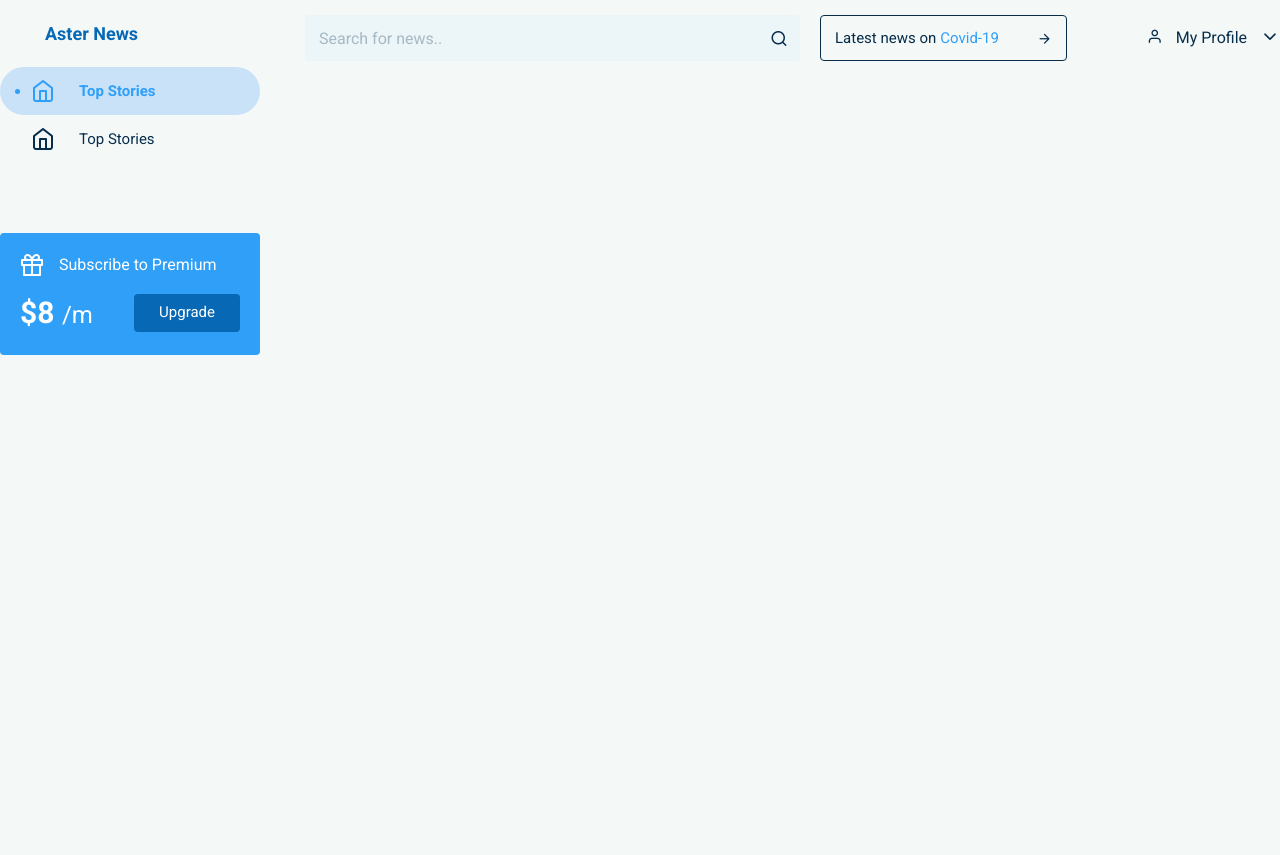
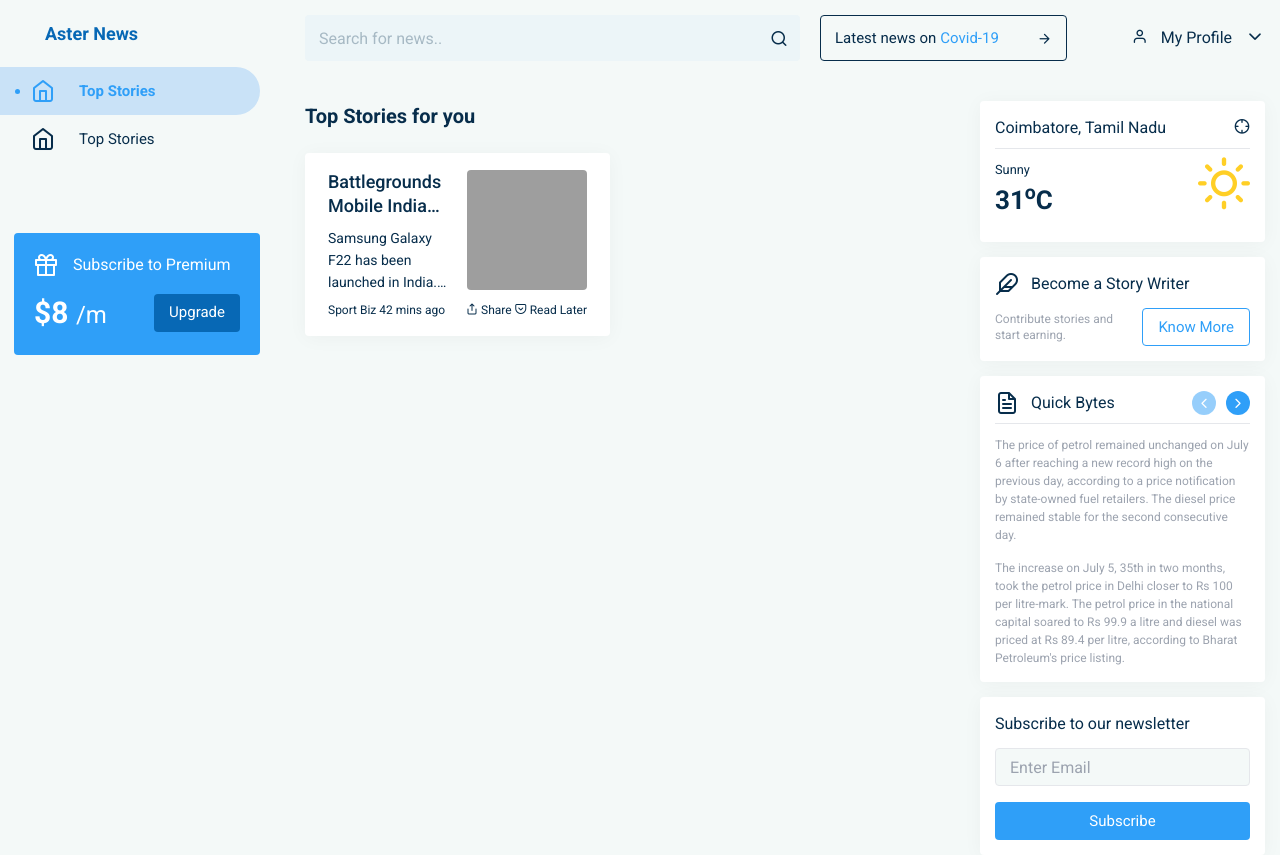
Before and after one commit to Khudaverdi27/news-project, a website built with Vite: page index.html in a window 1280 px wide. Before the commit the page ends 800 px from the top, so only its background shows below. Built offline with nearby package versions, Linux system fonts and the light colour scheme; grey boxes are pictures that could not be loaded; files whose address does not match are found by name; a web font is replaced by a local one.

Commit message:
riht layout ready

```diff
--- a/index.html
+++ b/index.html
@@ -9,7 +9,7 @@
 </head>
 
 <body>
-  <main class="layout container">
+  <main class="layout">
     <aside class="layout-left">
       <a href="index.html" class="flex py-[20px] px-[30px] items-center space-x-[15px]">
         <img src="./src/assets/img/logo.png" alt="">
@@ -25,7 +25,7 @@
           <span>Top Stories</span>
         </a>
       </nav>
-      <div class="bg-skyBlue text-white mt-[70px] p-[20px] rounded-[4px]">
+      <div class="bg-skyBlue text-white mt-[70px] p-[20px] rounded-[4px] ml-[14px]">
         <div class="flex items-center mb-[13px]">
           <i class="icon icon-gift1 text-[24px] mr-[15px]"></i>
           <span>Subscribe to Premium</span>
@@ -38,7 +38,7 @@
     </aside>
 
     <div class="layout-main">
-      <header class="flex items-center justify-between pt-[15px] ">
+      <header class="flex items-center justify-between pt-[15px] mb-[40px]">
         <div class="flex items-center flex-1 space-x-[20px]">
           <div class="bg-[#ECF5F8] w-[495px] shrink-0 flex items-center rounded-theme">
             <input type="text" class="h-[46px] px-[14px] bg-transparent w-full placeholder:text-[rgba(7,_45,_75,_0.30)]"
@@ -52,8 +52,9 @@
             <i class="icon icon-arrow-right1 ml-[38px]"></i>
           </a>
         </div>
-        <div class="shrink-0 relative group">
-          <div class="relative flex items-center space-x-[13px] cursor-pointer">
+        <div class="shrink-0 relative group" x-data="{ open: false }">
+          <div class="relative flex items-center space-x-[13px] cursor-pointer" @click.outside="open= false"
+            @click=" open=! open">
             <span>
               <i class="icon icon-user1"></i>
             </span>
@@ -62,8 +63,7 @@
               <i class="icon icon-chevron-down1"></i>
             </span>
           </div>
-          <div
-            class="absolute group-hover:visible group-hover:opacity-100  group-hover: top-full z-50 right-0 w-[190px]  opacity-0 invisible transition-all">
+          <div :class="{'dropdown-menu': true, 'dropdown-menu--open': open}">
             <div class="mt-[15px] divide-y bg-white  border border-gray-300 rounded-theme">
               <a href="#" class="p-[8px] block">Logout</a>
               <a href="#" class="p-[8px] block">Logout</a>
@@ -76,10 +76,116 @@
       </header>
       <div class="layout-page">
         <div class="layout-content">
+          <div>
+            <h3 class="head-2 mb-[22px]">Top Stories for you</h3>
+            <div class="grid grid-cols-2 gap-[20px]">
+              <article class="bg-white shadow-theme py-[17px] px-[23px] rounded-theme">
+                <div class="flex space-x-[20px]">
+                  <div>
+                    <h5 class="head-3 line-clamp-2 mb-[9px]">Battlegrounds Mobile India iOS release date</h5>
+                    <p class="text-[14px] leading-[22px] line-clamp-3">Samsung Galaxy F22 has been launched in India.
+                      The new
+                      smartphone has been priced in the
+                      mid-range
+                      segment. The new smartphone is powered by a MediaTek chipset and features a high refresh rate
+                      AMOLED
+                      display.</p>
+                  </div>
+                  <div>
+                    <figure class="w-[120px] h-[120px] rounded-theme overflow-hidden">
+                      <img class="w-full h-full object-cover"
+                        src="https://all-api.bitcode.az/uploads/photos/author/photo-9.jpeg" alt="">
+                    </figure>
+                  </div>
+                </div>
+                <div class="flex items-center justify-between text-[12px] pt-[8px]">
+                  <div>
+                    <span>Sport Biz</span>
+                    <span>42 mins ago</span>
+                  </div>
 
+                  <div>
+                    <a href="#">
+                      <i class="icon icon-share1"></i>
+                      <span>Share</span>
+                    </a>
+                    <a href="#">
+                      <i class="icon icon-pocket"></i>
+                      <span>Read Later</span>
+                    </a>
+                  </div>
+                </div>
+              </article>
+
+            </div>
+          </div>
         </div>
-        <aside class="layout-right">
+        <aside class="layout-right space-y-[15px]">
+          <div class="card">
+            <div class="flex items-center justify-between border-b border-gray-200 pb-2">
+              <h5>Coimbatore, Tamil Nadu</h5>
+              <span>
+                <i class="ico icon-crosshair"></i>
+              </span>
+            </div>
+            <div class="flex items-center justify-between">
+              <div>
+                <small>Sunny</small>
+                <p class="text-[26px] font-bold">31<sup>o</sup>C</p>
+              </div>
+              <div class="text-[52px] text-[#FFCF26]">
+                <i class="icon icon-sun"></i>
+              </div>
+            </div>
 
+          </div>
+
+          <div class="card">
+            <div class="flex items-center space-x-[12px] mb-[12px]">
+              <i class="icon icon-feather text-[24px]"></i>
+              <h5>Become a Story Writer</h5>
+            </div>
+            <div class="flex items-center justify-between space-x-[25px]">
+              <p class="text-xs text-gray-400">Contribute stories and start earning.</p>
+              <button class="btn btn--lg shrink-0 btn--outline-skyBlack btn--rounded">Know More</button>
+            </div>
+          </div>
+
+          <div class="card">
+            <div class="flex justify-between items-center mb-[12px]  border-b border-gray-200 pb-2">
+              <div class="flex items-center space-x-[12px]">
+                <i class="icon icon-file-text1 text-[24px]"></i>
+                <h5>Quick Bytes</h5>
+              </div>
+              <div class="flex items-center space-x-[10px]">
+                <button disabled
+                  class="w-[24px] h-[24px] bg-skyBlue text-white rounded-full flex items-center justify-center disabled:opacity-50"
+                  type="button">
+                  <i class="icon icon-chevron-left1"></i>
+                </button>
+                <button class="w-[24px] h-[24px] bg-skyBlue text-white rounded-full flex items-center justify-center"
+                  type="button">
+                  <i class="icon icon-chevron-right1"></i>
+                </button>
+              </div>
+            </div>
+            <div class="text-[12px] text-gray-400 space-y-[15px]">
+              <p>The price of petrol remained unchanged on July 6 after reaching a new record high on the previous day,
+                according to a price notification by state-owned fuel retailers. The diesel price remained stable for
+                the second consecutive day.</p>
+              <p>The increase on July 5, 35th in two months, took the petrol price in Delhi closer to Rs 100 per
+                litre-mark. The petrol price in the national capital soared to Rs 99.9 a litre and diesel was priced at
+                Rs 89.4 per litre, according to Bharat Petroleum's price listing.</p>
+            </div>
+          </div>
+          <div class="card">
+            <h5 class="mb-[12px]">Subscribe to our newsletter</h5>
+            <div class='flex flex-col space-y-[16px]'>
+              <input type="text" class="border border-gray-200 h-[38px] px-[14px] rounded-theme bg-[#F4F9F8]"
+                placeholder="Enter Email">
+              <button class="btn btn--lg btn--sky-blue btn--rounded">Subscribe</button>
+            </div>
+          </div>
         </aside>
       </div>
     </div>
--- a/package.json
+++ b/package.json
@@ -13,5 +13,8 @@
     "postcss": "^8.4.32",
     "tailwindcss": "^3.3.6",
     "vite": "^5.0.0"
+  },
+  "dependencies": {
+    "alpinejs": "^3.13.3"
   }
 }
--- a/src/assets/css/helper.css
+++ b/src/assets/css/helper.css
@@ -1,6 +1,6 @@
 /* === Buttons === */
 .btn {
-    @apply h-[32px] px-[25px] inline-flex items-center justify-center text-[15px]
+    @apply h-[32px] px-[15px] inline-flex items-center justify-center text-[15px]
 }
 
 .btn--lg {
@@ -26,3 +26,35 @@
 .btn--outline-amberBlack {
     @apply border-[0.2px] border-amberBlack
 }
+
+.btn--outline-skyBlack {
+    @apply border-[0.2px] border-skyBlue text-skyBlue
+}
+
+.dropdown-menu {
+    @apply absolute right-0 z-50 transition-all w-[190px] top-0 opacity-0 invisible
+}
+
+.dropdown-menu--open {
+    @apply top-full opacity-100 visible
+}
+
+.head-1 {
+    @apply text-[26px] font-[700] leading-[34px]
+}
+
+.head-2 {
+    @apply text-[20px] font-[700] leading-normal
+}
+
+.head-3 {
+    @apply text-[18px] font-[500] leading-[24px]
+}
+
+.head-4 {
+    @apply text-[15px] font-[700] leading-normal
+}
+
+.card {
+    @apply bg-white shadow-theme p-[15px] rounded-theme
+}
--- a/src/assets/css/layout.css
+++ b/src/assets/css/layout.css
@@ -1,5 +1,5 @@
 .layout {
-    @apply flex w-full h-full gap-x-[45px]
+    @apply flex 2xl:w-[1200px] 2xl:mx-auto w-full h-full gap-x-[45px]
 }
 
 .layout-left {
@@ -7,5 +7,13 @@
 }
 
 .layout-main {
-    @apply flex-1
+    @apply flex-1 pr-[15px]
 }
+
+.layout-page {
+    @apply flex gap-x-[45px]
+}
+
+.layout-right {
+    @apply w-[285px] shrink-0
+}
--- a/src/assets/css/style.css
+++ b/src/assets/css/style.css
@@ -24,11 +24,11 @@
 }
 
 .nav-link.active {
-    @apply bg-[#c9e2f7] rounded-full relative after:content-['']
+    @apply bg-[#c9e2f7] rounded-tr-full rounded-br-full relative
 }
 
 .nav-link.active::after {
-    @apply absolute w-[5px] h-[5px] bg-skyBlue left-[15px] rounded-full
+    @apply content-[''] absolute w-[5px] h-[5px] bg-skyBlue left-[15px] rounded-full
 }
 
 .nav-link.active * {
--- a/src/assets/js/main.js
+++ b/src/assets/js/main.js
@@ -1 +1,6 @@
 import '../css/index.css';
+import Alpine from 'alpinejs'
+
+window.Alpine = Alpine
+
+Alpine.start()
--- /dev/null
+++ b/src/assets/js/ui.js
@@ -0,0 +1,3 @@
+export const uiNavigator = () => {
+
+}
--- a/tailwind.config.js
+++ b/tailwind.config.js
@@ -16,6 +16,9 @@
       },
       borderRadius: {
         theme: '4px'
+      },
+      boxShadow: {
+        theme: '0px 2px 20px 0px rgba(0, 0, 0, 0.04);'
       }
     },
   },
```
Also changed, not shown: 1 other file.
